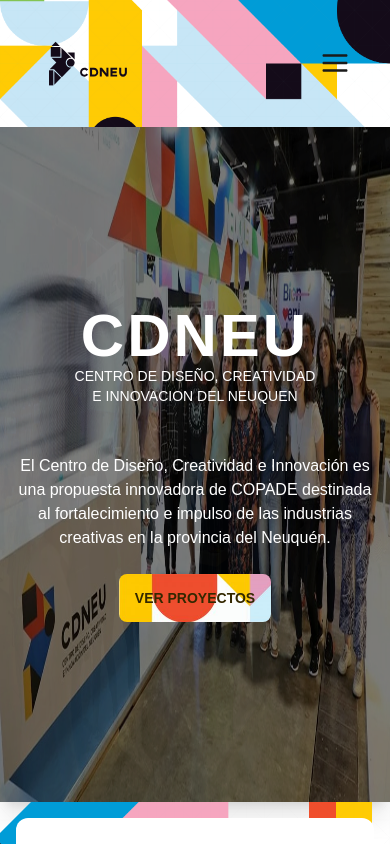
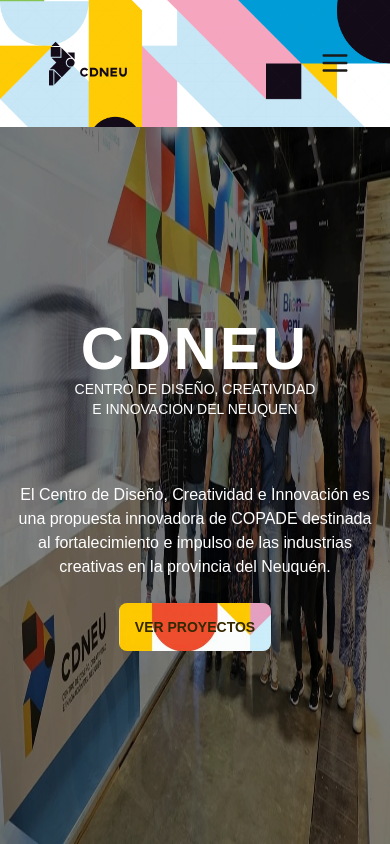
Before and after one commit to fsepulvedadev/web-cdneu, a React (Vite) app: page / in a window 390 px wide. Shown: the top 844 px of the page. Built offline with nearby package versions, Linux system fonts and the light colour scheme; a web font is replaced by a local one.

Commit message:
bugfix inicio 2

```diff
--- a/src/pages/Inicio.jsx
+++ b/src/pages/Inicio.jsx
@@ -27,23 +27,23 @@
   }, [fondo]);
 
   return (
-    <div className={`hero min-h-[80vh] shadow-xl duration-700`}>
+    <div className={`hero h-[85vh] shadow-xl duration-700`}>
       <img
-        className={`relative w-full duration-1000 h-full brightness-50 top-0  ${
+        className={`relative w-full duration-1000 h-[85vh] brightness-50 top-0  ${
           fondo === "fondo2" ? "opacity-0 " : "opacity-100"
         } `}
         src={fondo2}
         alt=""
       />
       <img
-        className={`relative w-full duration-1000 h-full brightness-50 left-0 top-0 ${
+        className={`relative w-full duration-1000 h-[85vh] brightness-50 left-0 top-0 ${
           fondo === "fondo1" ? "opacity-0 " : "opacity-100"
         } `}
         src={fondo1}
         alt=""
       />
       <img
-        className={`relative w-full duration-1000 h-full brightness-50 top-0 ${
+        className={`relative w-full duration-1000 h-[85vh] brightness-50 top-0 ${
           fondo === "fondo3" ? "opacity-0" : "opacity-100"
         } `}
         src={fondo3}
@@ -51,11 +51,15 @@
       />
       <div className="hero-overlay"></div>
       <div className="hero-content text-center text-white z-40">
-        <div className="max-w-md">
-          <h1 className="text-6xl tracking-wider font-bold">CDNEU</h1>
-          <p className="pb-6 uppercase text-sm">
-            Centro de diseño, creatividad <br /> e innovacion del neuquen
-          </p>
+        <div className="max-w-lg">
+          <div className="mb-4">
+            <h1 className="md:text-8xl text-6xl tracking-wider font-bold">
+              CDNEU
+            </h1>
+            <p className="pb-6 uppercase text-sm">
+              Centro de diseño, creatividad <br /> e innovacion del neuquen
+            </p>
+          </div>
           <p className="py-6">
             El Centro de Diseño, Creatividad e Innovación es una propuesta
             innovadora de COPADE destinada al fortalecimiento e impulso de las
```
